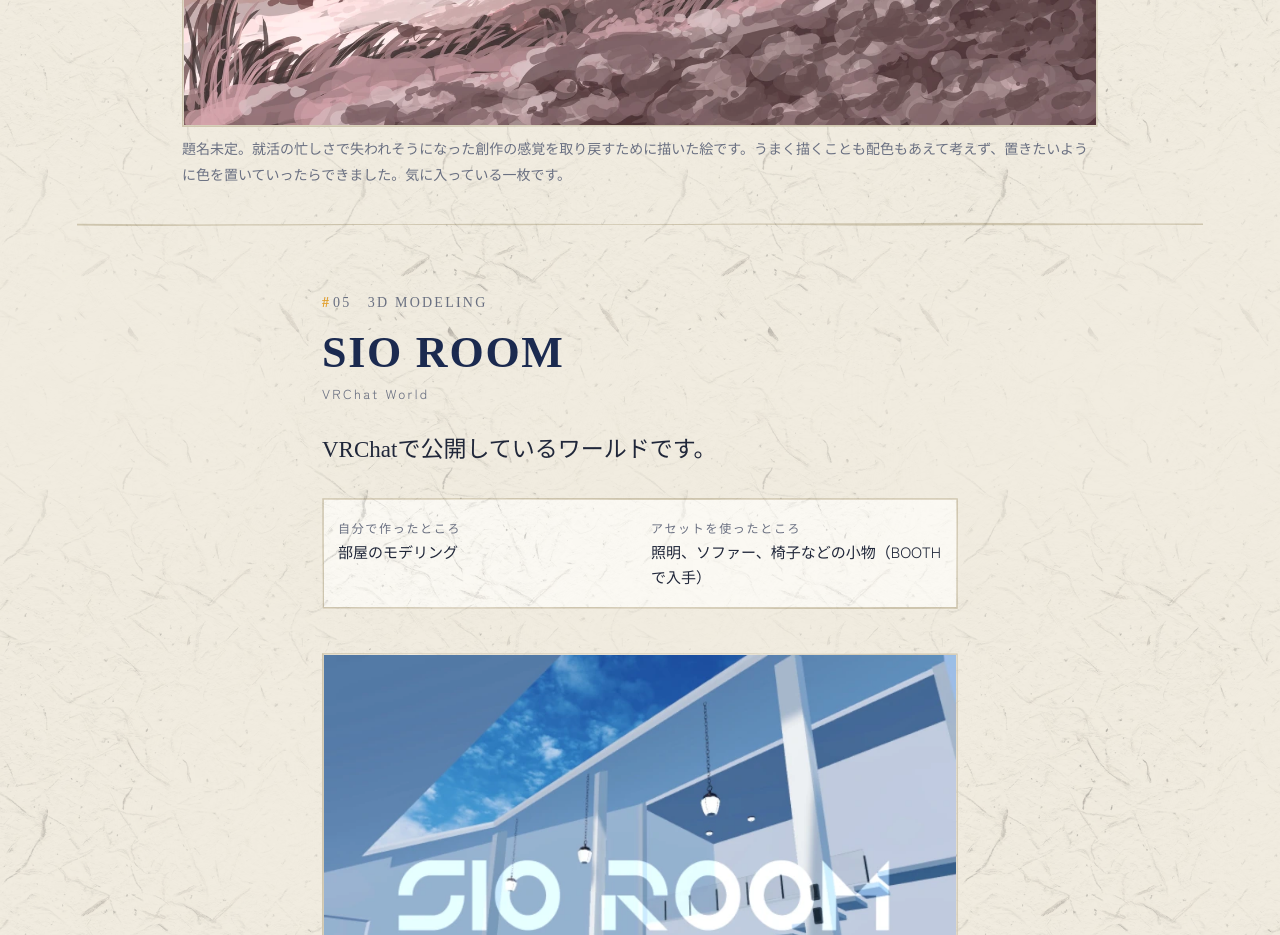
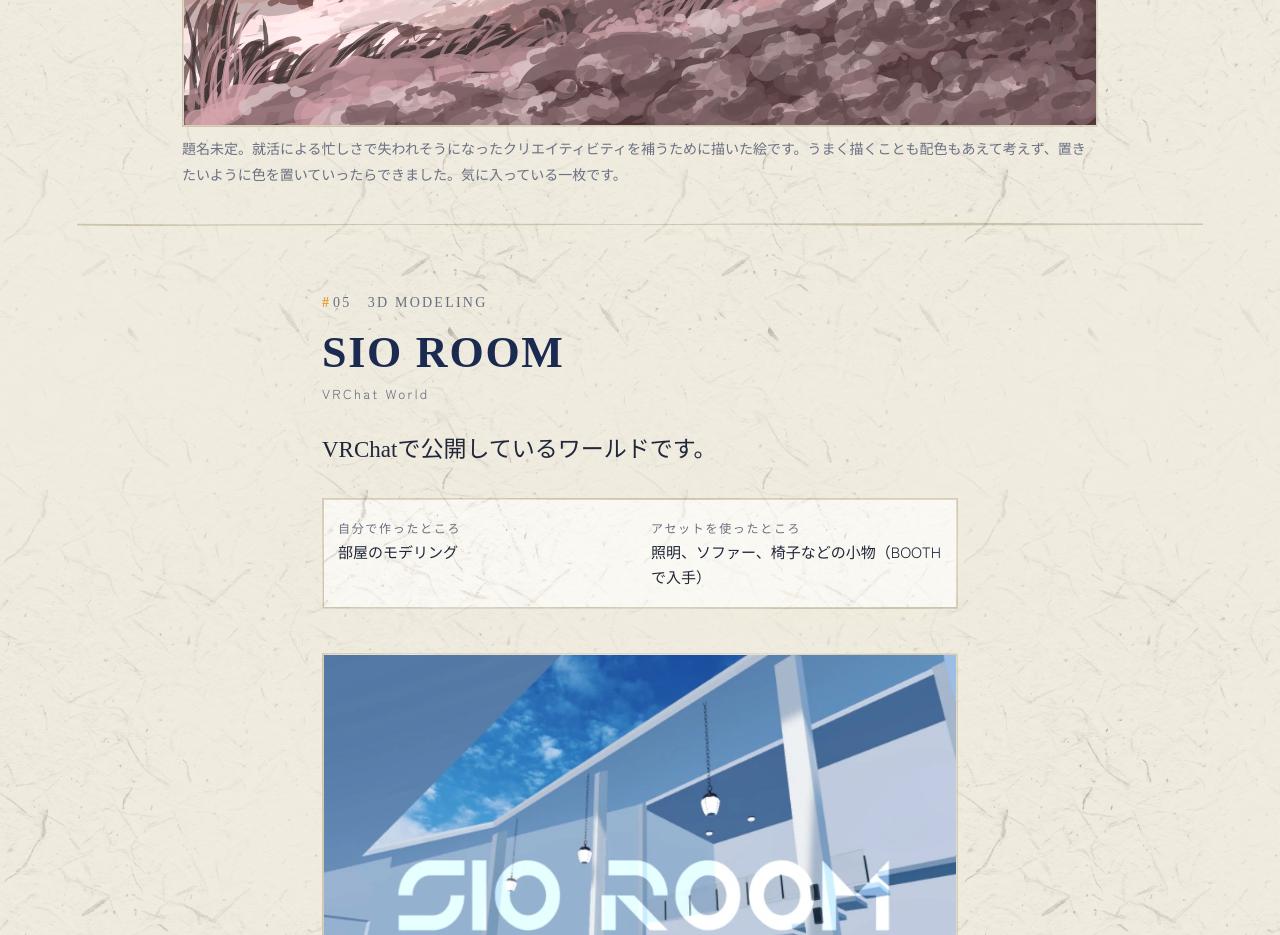
Before and after one commit to Yukisiooisiiyo/-, a plain HTML site: page index.html in a window 1280 px wide. Shown: the part 7960-8895 px from the top of the page. Drawn offline with Linux system fonts and the light colour scheme; a web font is replaced by a local one.

Commit message:
イラストの説明を本人の言葉に戻す
Co-Authored-By: Claude Fable 5.2 <noreply@anthropic.com>
Claude-Session: https://claude.ai/code/session_01XYnQZHHtHDSbn8yCb17pRr

```diff
--- a/index.html
+++ b/index.html
@@ -381,7 +381,7 @@
       <!-- 絵を足すときは figure を1つ増やす。題名をつけるなら <figcaption> を入れる -->
       <figure><div class="pic"><img src="images/illust-sky-day.webp" alt="青空に広がる雲と、遠くの山と鉄塔を描いた絵" width="1600" height="900" loading="lazy"></div><figcaption>題名未定</figcaption></figure>
       <figure><div class="pic"><img src="images/illust-sky-sunset.webp" alt="夕日が水面に映る、夕焼けの空と雲を描いた絵" width="1600" height="900" loading="lazy"></div><figcaption>題名未定</figcaption></figure>
-      <figure><div class="pic"><img src="images/illust-sunset-shore.webp" alt="赤く染まった夕焼けの空と、夕日が映る水辺、手前の草を描いた絵" width="1600" height="900" loading="lazy"></div><figcaption>題名未定。就活の忙しさで失われそうになった創作の感覚を取り戻すために描いた絵です。うまく描くことも配色もあえて考えず、置きたいように色を置いていったらできました。気に入っている一枚です。</figcaption></figure>
+      <figure><div class="pic"><img src="images/illust-sunset-shore.webp" alt="赤く染まった夕焼けの空と、夕日が映る水辺、手前の草を描いた絵" width="1600" height="900" loading="lazy"></div><figcaption>題名未定。就活による忙しさで失われそうになったクリエイティビティを補うために描いた絵です。うまく描くことも配色もあえて考えず、置きたいように色を置いていったらできました。気に入っている一枚です。</figcaption></figure>
     </div>
   </div>
 </section>
```
